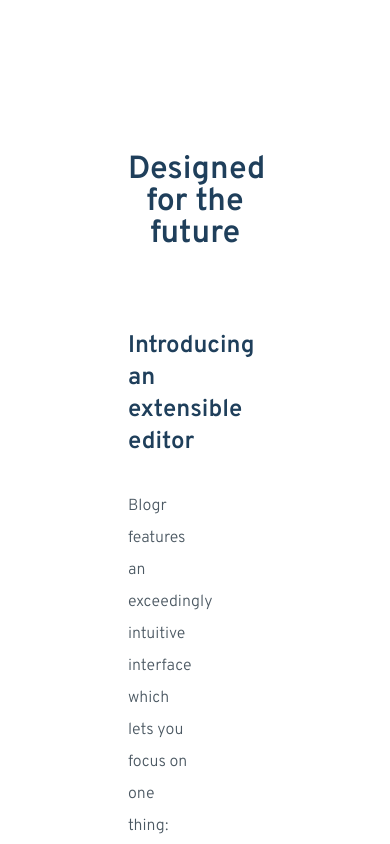
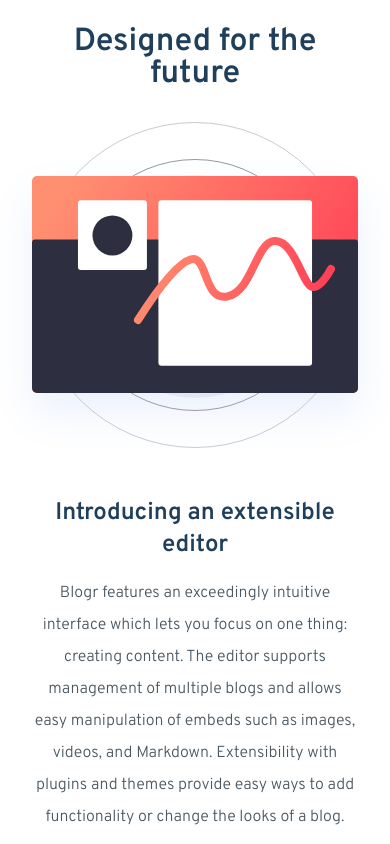
Before and after one commit to evansanchez963/Blogr-Landing-Page, a plain HTML site: page index.html in a window 390 px wide. Shown: the part 680-1524 px from the top of the page. Drawn offline with Linux system fonts and the light colour scheme.

Commit message:
Finish styling article one for mobile devices

```diff
--- a/index.html
+++ b/index.html
@@ -61,6 +61,10 @@
   <article class="article-one">
     <h2>Designed for the future</h2>
     <div class="article-one__container">
+      <picture class="article-one__image">
+        <source srcset="./images/illustration-editor-desktop.svg" media="(min-width: 1250px)">
+        <img src="./images/illustration-editor-mobile.svg" alt="Desktop Illustration Pattern">
+      </picture>
       <div class="article-one__article-text">
         <section>
           <h3>Introducing an extensible editor</h3>
@@ -79,7 +83,6 @@
           </p>
         </section>
       </div>
-      <img src="./images/illustration-editor-desktop.svg" alt="Desktop Illustration Pattern">
     </div>
   </article>
 
--- a/styles.css
+++ b/styles.css
@@ -215,6 +215,11 @@
     align-items: center;
 }
 
+.article-one__image {
+    position: absolute;
+    right: -250px;
+}
+
 .article-one__article-text {
     display: flex;
     flex-direction: column;
@@ -222,9 +227,35 @@
     width: 50%;
 }
 
-.article-one img {
-    position: absolute;
-    right: -250px;
+@media screen and (max-width: 1250px) {
+    .article-one {
+        margin: 0;
+        padding: 4rem 2rem;
+    }
+
+    .article-one h2 {
+        margin-bottom: 2rem;
+    }
+
+    .article-one__container {
+        display: flex;
+        flex-direction: column;
+        gap: 2rem;
+    }
+
+    .article-one__image {
+        position: static;
+    }
+
+    .article-one section h3 {
+        margin-bottom: 1rem;
+    }
+
+    .article-one__article-text {
+        text-align: center;
+        gap: 2rem;
+        width: auto;
+    }
 }
 
 /* ARTICLE TWO STYLING */
```
